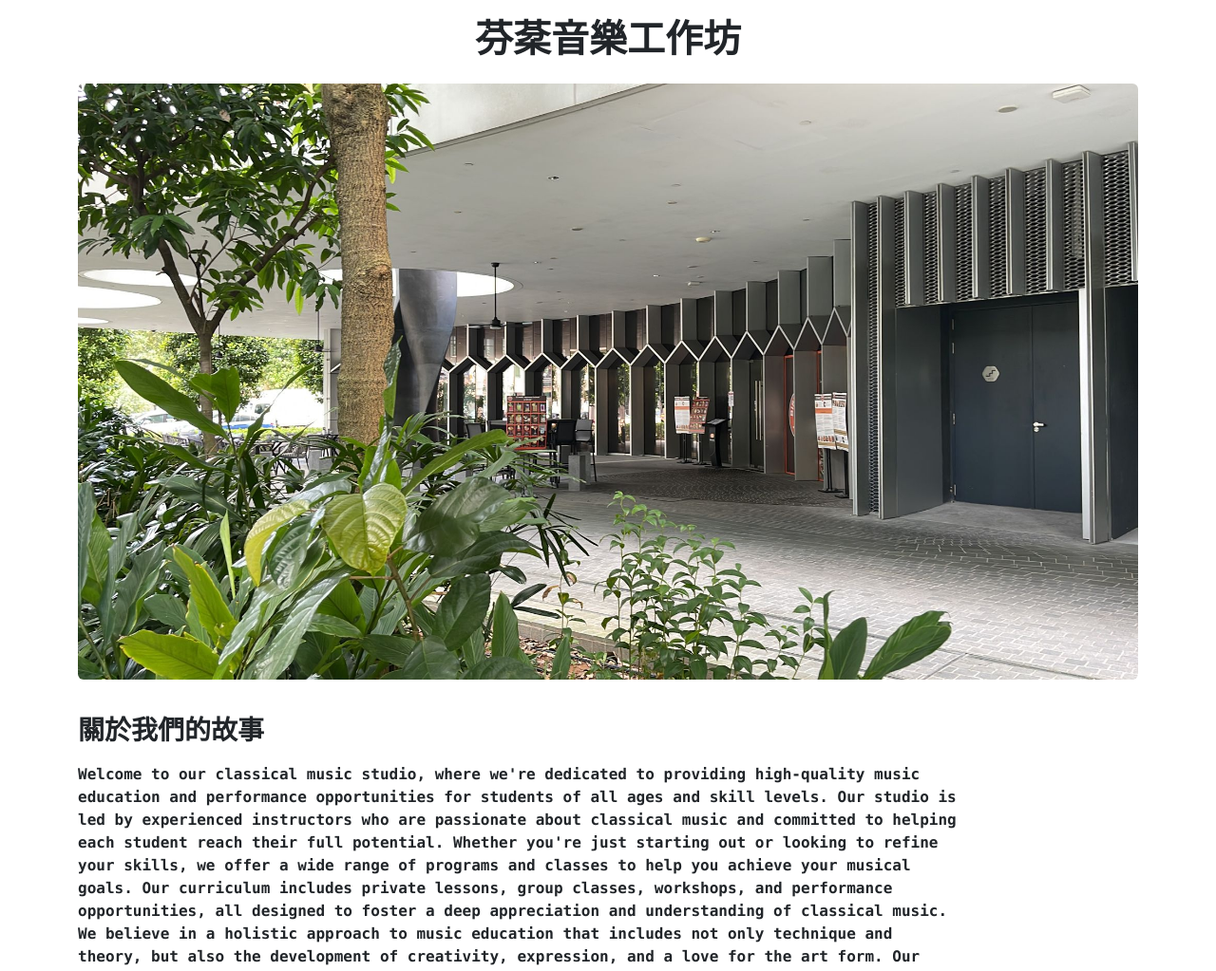
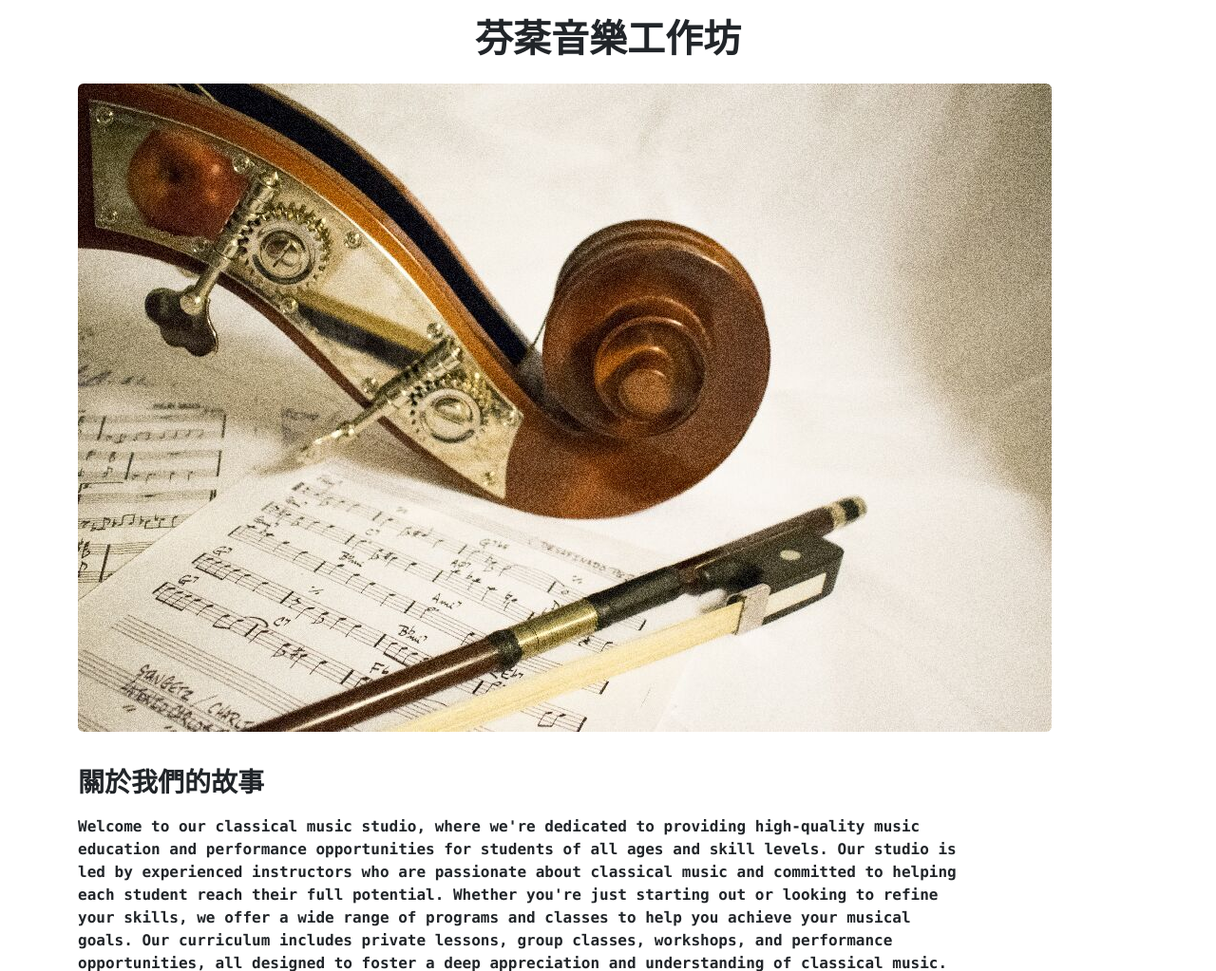
Before and after one commit to ryan-ocmlab-onmicrosoft/job-website-tutorial, a Flask app: page / in a window 1280 px wide. Shown: the top 1023 px of the page at 95% size. Run offline with Flask 2, Linux system fonts and the light colour scheme; some libraries are stand-ins or nearby versions.

Commit message:
update home.html by
update home.html by chnage IMG_sample.jpg to violin.jpg

```diff
--- a/templates/home.html
+++ b/templates/home.html
@@ -13,7 +13,7 @@
   <body>
     <div class="container">
       <h1 class="text-center fs-1 lh-lg fw-bold">芬棻音樂工作坊</h1>
-      <img class="img-fluid rounded" id="Annie" src="/static/IMG_sample.jpg" />
+      <img class="img-fluid rounded" id="Annie" src="/static/violin.jpg" />
       <h2 class="text-start mt-4 mb-2 fs-3 lh-lg fw-semibold fw-normal">
         關於我們的故事
       </h2>
```
